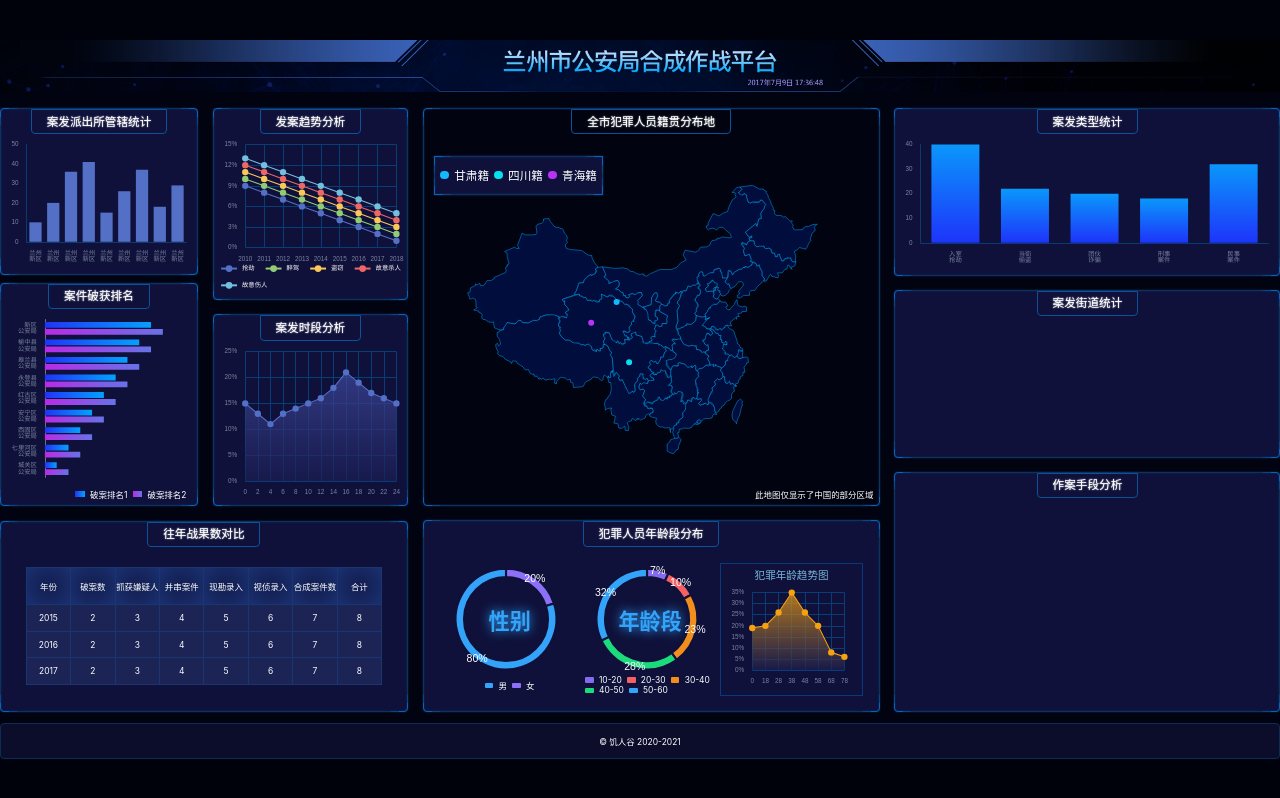
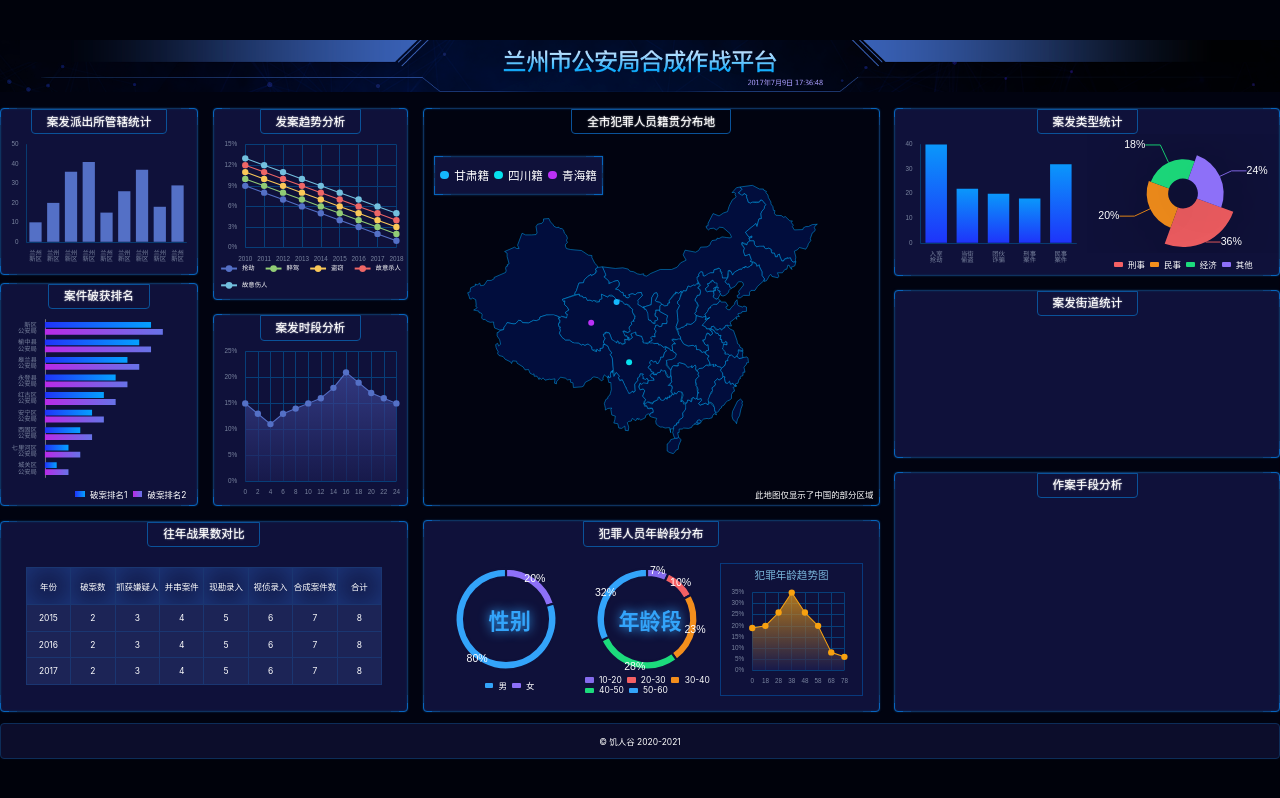
Before and after one commit to botshen/LargeScreenSolution, a React (Vite) app: page / in a window 1280 px wide. Built offline with nearby package versions, Linux system fonts and the light colour scheme.

Commit message:
完成 Chart11

```diff
--- /dev/null
+++ b/src/components/chart-11.tsx
@@ -0,0 +1,59 @@
+import React, {useEffect, useRef} from 'react';
+import * as echarts from 'echarts';
+import {createEchartsOptions} from '../shared/create-echarts-options';
+import {px} from '../shared/px';
+
+export const Chart11 = () => {
+    const divRef = useRef(null);
+    const colors = ['#F46064', '#F38E1C', '#1CDB7C', '#8D70F8', '#33A4FA'];
+    useEffect(() => {
+        var myChart = echarts.init(divRef.current);
+        myChart.setOption(createEchartsOptions({
+            color: colors,
+            xAxis: {show: false},
+            yAxis: {show: false},
+            legend: {show: false},
+            series: [
+                {
+                    startAngle: -20,
+                    type: 'pie',
+                    radius: ['25%', '90%'],
+                    avoidLabelOverlap: false,
+                    label: {
+                        show: true, position: 'outside', textStyle: {color: 'white', fontSize: px(20)},
+                        distanceToLabelLine: 0,
+                        formatter(options) {
+                            return options.value * 100 + '%';
+                        }
+                    },
+                    labelLine: {show: true, length: 0},
+                    roseType: 'area',
+                    itemStyle: {
+                        shadowBlur: px(200),
+                        shadowColor: 'rgba(0, 0, 0, 0.5)'
+                    },
+                    data: [
+                        {value: 0.36, name: '刑事案件'},
+                        {value: 0.20, name: '民事案件'},
+                        {value: 0.18, name: '经济案件'},
+                        {value: 0.24, name: '其他案件'},
+                    ]
+                }
+            ]
+        }));
+    }, []);
+
+    return (
+        <div className="年龄段-图1">
+            <div className="chart">
+                <div className="main" ref={divRef}/>
+            </div>
+            <div className="legend">
+                <span style={{background: colors[0]}} />刑事
+                <span style={{background: colors[1]}} />民事
+                <span style={{background: colors[2]}} />经济
+                <span style={{background: colors[3]}} />其他
+            </div>
+        </div>
+    );
+};
--- a/src/pages/home.tsx
+++ b/src/pages/home.tsx
@@ -11,6 +11,7 @@
 import {Chart8} from '../components/chart-8';
 import {Chart9} from '../components/chart-9';
 import {Chart10} from '../components/chart-10';
+import {Chart11} from '../components/chart-11';
 
 export const Home = () => {
     const year = new Date().getFullYear();
@@ -45,6 +46,7 @@
                         <h2>案发类型统计</h2>
                         <div className="charts">
                             <Chart10/>
+                            <Chart11/>
                         </div>
                     </div>
                     <div className="bordered row2 案发街道">
```
